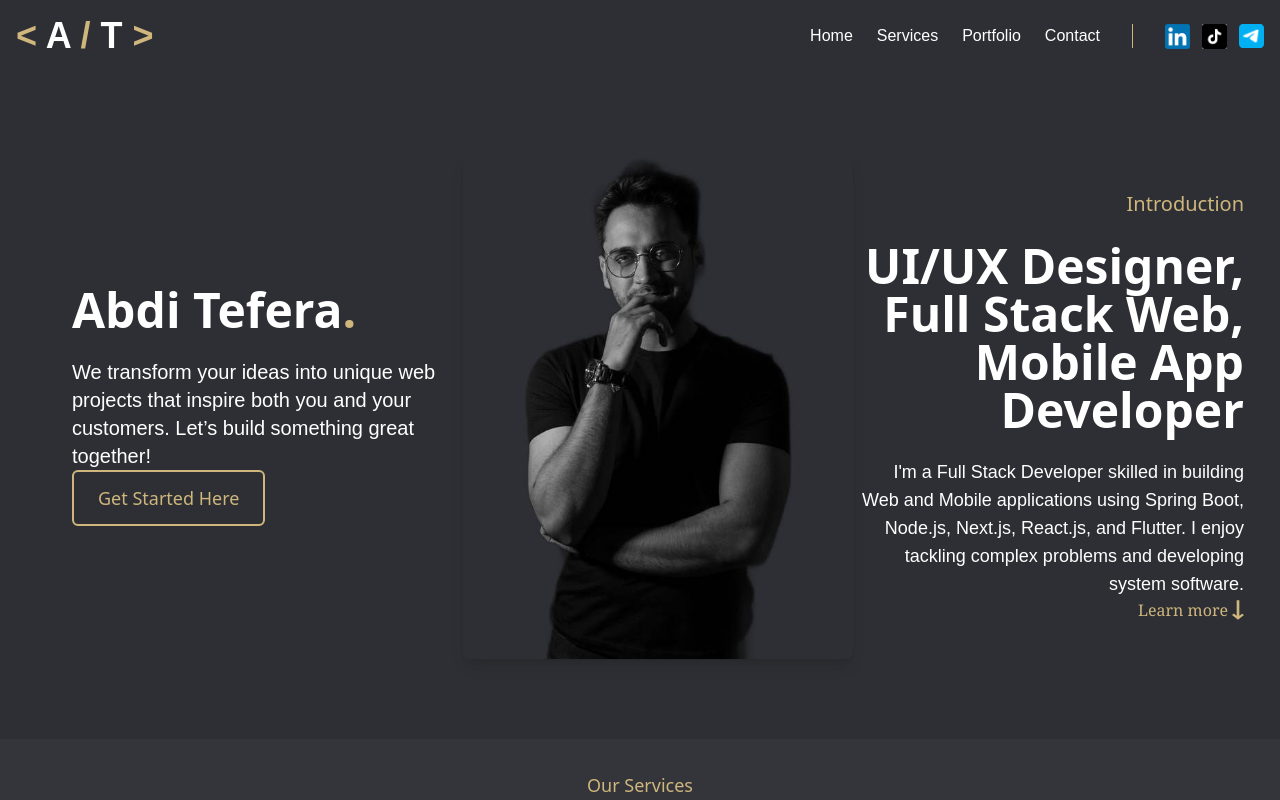
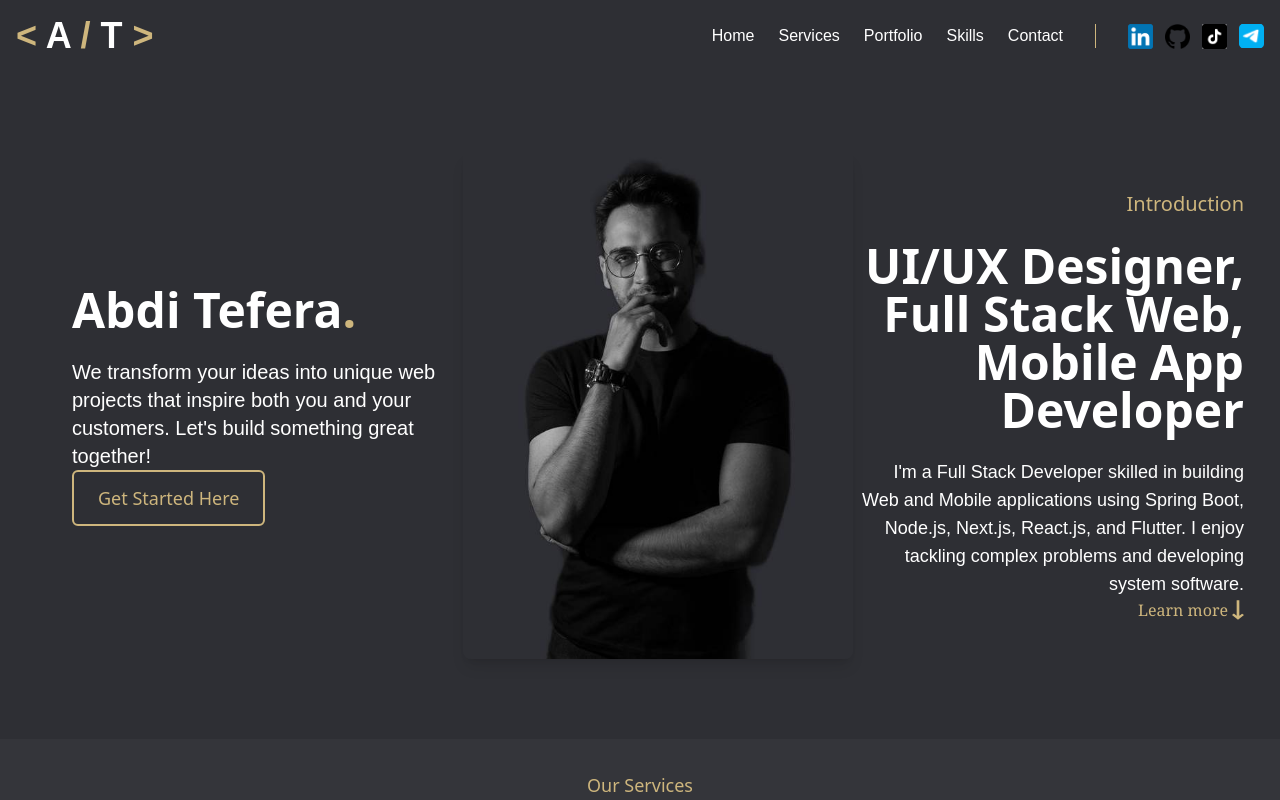
Before and after one commit to AbdiTefera1/myportfolio, a Next.js app: page / in a window 1280 px wide. Shown: the top 800 px of the page. Built offline with nearby package versions, Linux system fonts and the light colour scheme.

Commit message:
This is my last commit

```diff
--- a/app/components/Footer.tsx
+++ b/app/components/Footer.tsx
@@ -7,6 +7,7 @@ import tiktokIcon from '../assets/tiktok.png';
 import telegramIcon from '../assets/telegram.png';
 import instagramIcon from '../assets/instagram.png';
 import facebookIcon from '../assets/facebook.png';
+import github from '../assets/github.png';
 import x from '../assets/twitter.jpg';
 
 const Footer = () => {
@@ -51,6 +52,9 @@ const Footer = () => {
               <Link href="https://www.linkedin.com/in/abditefera/">
                 <Image src={linkedInIcon} alt="LinkedIn" width={30} height={30} />
               </Link>
+              <Link href="https://github.com/AbdiTefera1">
+                <Image src={github} alt="LinkedIn" width={30} height={30} />
+              </Link>
               <Link href="https://www.tiktok.com/@design2develop">
                 <Image src={tiktokIcon} alt="Tiktok" width={30} height={30} />
               </Link>
--- a/app/components/Header.tsx
+++ b/app/components/Header.tsx
@@ -4,9 +4,10 @@ import { useState } from "react";
 import Image from "next/image";
 import linkedin from "../assets/linkedIn.png";
 import telegram from "../assets/telegram.png";
-import facebook from "../assets/facebook.png";
 import tiktok from '../assets/tiktok.png';
+import github from '../assets/github.png';
 import Link from "next/link";
+
 
 const Header = () => {
   const [isOpen, setIsOpen] = useState(false);
@@ -35,6 +36,9 @@ const Header = () => {
             <Link href="#portfolio" className="text-white hover:text-[#CEB67D] transition">
               Portfolio
             </Link>
+            <Link href="#skills" className="text-white hover:text-[#CEB67D] transition">
+              Skills
+            </Link>
             <Link href="#contact" className="text-white hover:text-[#CEB67D] transition">
               Contact
             </Link>
@@ -52,7 +56,17 @@ const Header = () => {
                 width={25}
               />
             </Link>
-            <Link href="#">
+            <Link href="https://www.linkedin.com/in/abditefera/">
+              <Image
+                src={github}
+                className="rounded-sm hover:opacity-80 transition"
+                alt="LinkedIn logo"
+                height={25}
+                width={25}
+              />
+            </Link>
+
+            <Link href="https://www.tiktok.com/@design2develop">
               <Image
                 src={tiktok}
                 className="rounded-sm hover:opacity-80 transition"
@@ -114,6 +128,9 @@ const Header = () => {
             <Link href="#portfolio" className="block text-white hover:text-[#CEB67D] transition text-center">
               Portfolio
             </Link>
+            <Link href="#skills" className="block text-white hover:text-[#CEB67D] transition text-center">
+              Skills
+            </Link>
             <Link href="#contact" className="block text-white hover:text-[#CEB67D] transition text-center">
               Contact
             </Link>
@@ -122,7 +139,7 @@ const Header = () => {
           <div className="border-t w-1/2 mx-auto border-[#ceb67d]"></div>
           {/* Social Icons */}
           <div className="flex justify-center space-x-6 pt-4">
-            <Link href="#">
+            <Link href="https://www.linkedin.com/in/abditefera/">
               <Image
                 src={linkedin}
                 className="rounded-sm hover:opacity-80 transition"
@@ -131,16 +148,26 @@ const Header = () => {
                 width={25}
               />
             </Link>
-            <Link href="#">
+            <Link href="https://github.com/AbdiTefera1">
               <Image
-                src={facebook}
+                src={github}
                 className="rounded-sm hover:opacity-80 transition"
-                alt="Facebook logo"
+                alt="LinkedIn logo"
                 height={25}
                 width={25}
               />
             </Link>
-            <Link href="#">
+
+            <Link href="https://www.tiktok.com/@design2develop">
+              <Image
+                src={tiktok}
+                className="rounded-sm hover:opacity-80 transition"
+                alt="Tiktok logo"
+                height={25}
+                width={25}
+              />
+            </Link>
+            <Link href="https://t.me/design2code1">
               <Image
                 src={telegram}
                 className="rounded-sm hover:opacity-80 transition"
--- a/app/components/Hero.tsx
+++ b/app/components/Hero.tsx
@@ -15,7 +15,7 @@ const Hero = () => {
           </h1>
           <p className="text-lg lg:text-xl font-light">
             We transform your ideas into unique web projects that inspire both
-            you and your customers. Let’s build something great together!
+            you and your customers. Let&apos;s build something great together!
           </p>
           <Link href="#" passHref>
             <button className="border-2 border-[#ceb67d] text-lg font-sans px-6 py-3 rounded-md text-[#ceb67d] hover:bg-[#ceb67d] hover:text-black transition duration-300 ease-in-out">
@@ -45,7 +45,7 @@ const Hero = () => {
             Developer
           </h1>
           <p className="text-base lg:text-lg font-light leading-relaxed">
-            I'm a Full Stack Developer skilled in building Web and Mobile
+            I&apos;m a Full Stack Developer skilled in building Web and Mobile
             applications using Spring Boot, Node.js, Next.js, React.js, and
             Flutter. I enjoy tackling complex problems and developing system
             software.
--- a/app/components/Portfolio.tsx
+++ b/app/components/Portfolio.tsx
@@ -1,5 +1,4 @@
 import TabsComponent from './tabs/TabsComponent';
-import second from '../logo.png';
 import PortfolioCard from './PortfolioCard';
 import portfolioDesign from "../assets/Frame 2.jpg";
 import estate from '../assets/estate.png';
--- a/app/components/Skills.tsx
+++ b/app/components/Skills.tsx
@@ -1,7 +1,7 @@
 "use client";
 
-import { FaReact, FaNodeJs, FaJava, FaFigma } from "react-icons/fa";
-import { SiNextdotjs, SiFlutter, SiAdobe, SiMongodb, SiMysql, SiHtml5, SiCss3, SiJavascript, SiTypescript } from "react-icons/si";
+import { FaReact, FaNodeJs, FaJava, FaFigma, FaGit, FaResearchgate } from "react-icons/fa";
+import { SiNextdotjs, SiFlutter, SiMongodb, SiMysql, SiHtml5, SiCss3, SiJavascript, SiTypescript } from "react-icons/si";
 
 const skills = [
   {
@@ -35,17 +35,22 @@ const skills = [
     category: "UI/UX & Design",
     skills: [
       { name: "Figma", icon: <FaFigma /> },
-      { name: "Adobe XD", icon: <SiAdobe /> },
-      { name: "Sketch", icon: <SiAdobe /> },
       { name: "Wireframing", icon: <FaFigma /> },
       { name: "Prototyping", icon: <FaFigma /> },
+    ],
+  },
+  {
+    category: "Others",
+    skills: [
+      { name: "Git", icon: <FaGit /> },
+      { name: "Research", icon: <FaResearchgate /> },
     ],
   },
 ];
 
 const Skills = () => {
   return (
-    <section className="bg-gradient-to-r from-[#2e2f34] via-[#3c3d44] to-[#2e2f34] text-white py-16 relative">
+    <section id="skills" className="bg-gradient-to-r from-[#2e2f34] via-[#3c3d44] to-[#2e2f34] text-white py-16 relative">
       {/* Animated background pattern */}
       <div className="absolute top-0 left-0 w-full h-full bg-opacity-20 pointer-events-none">
         <div className="w-full h-full bg-fixed bg-[url('/path-to-pattern.svg')] opacity-10"></div>
--- a/app/components/tabs/TabsComponent.tsx
+++ b/app/components/tabs/TabsComponent.tsx
@@ -13,7 +13,6 @@ interface TabsComponentProps {
 const TabsComponent = ({ items }: TabsComponentProps) => {
   const [selectedTab, setSelectedTab] = useState(0);
   const firstBtnRef = useRef<HTMLButtonElement | null>(null);
-  const [isDropdown, setIsDropdown] = useState(false);
 
   useEffect(() => {
     firstBtnRef.current?.focus(); // Optional chaining for safety
```
Also changed, not shown: .eslintrc.json, app/assets/github.png (added), 1 other file (tests, documents, lock files or other folders).
